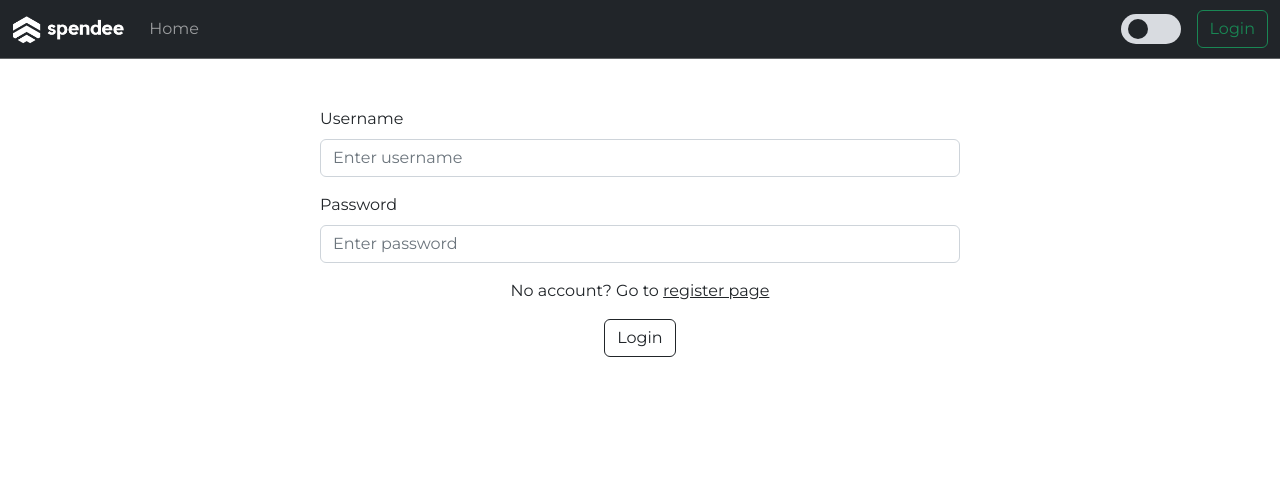
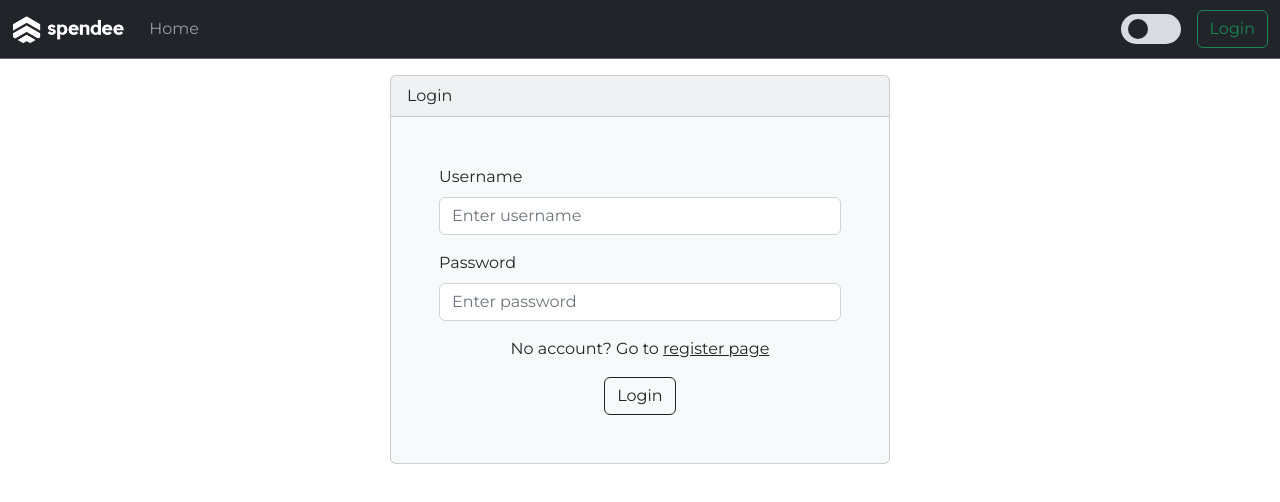
Before and after one commit to Kewinsky/expense-tracker, a React (Create React App) app in the folder frontend/: page /login in a window 1280 px wide. Shown: the top 502 px of the page. Built offline with nearby package versions, Linux system fonts and the light colour scheme.

Commit message:
change backgorund color of body when dark mode, wrap with card login/register components

```diff
--- a/frontend/src/components/darkModeComponent/DarkModeComponent.js
+++ b/frontend/src/components/darkModeComponent/DarkModeComponent.js
@@ -18,7 +18,7 @@ const DarkModeComponent = () => {
   const switchThemes = (theme) => {
     if (theme === "dark") {
       document.body.style.color = "white";
-      document.body.style.backgroundColor = "#212529";
+      document.body.style.backgroundColor = "#323539";
     } else {
       document.body.style.color = "black";
       document.body.style.backgroundColor = "white";
--- a/frontend/src/components/loginComponent/LoginComponent.js
+++ b/frontend/src/components/loginComponent/LoginComponent.js
@@ -4,6 +4,7 @@ import { useState, useRef, useContext } from "react";
 import { useNavigate } from "react-router-dom";
 import AuthService from "../../services/authService";
 import { ThemeContext } from "../../App";
+import { Card } from "react-bootstrap";
 
 const LoginComponent = () => {
   const { theme } = useContext(ThemeContext);
@@ -45,7 +46,9 @@ const LoginComponent = () => {
   };
 
   return (
-    <Form onSubmit={handleLogin} ref={form}>
+    <Card className={`bg-${theme}`}>
+      <Card.Header>Login</Card.Header>
+      <Form onSubmit={handleLogin} ref={form} className="m-5">
         <Form.Group className="mb-3">
           <Form.Label>Username</Form.Label>
           <Form.Control
@@ -92,6 +95,7 @@ const LoginComponent = () => {
           </Form.Group>
         )}
       </Form>
+    </Card>
   );
 };
 
--- a/frontend/src/components/registerComponent/RegisterComponent.js
+++ b/frontend/src/components/registerComponent/RegisterComponent.js
@@ -1,7 +1,7 @@
 import Button from "react-bootstrap/Button";
 import React, { useState, useRef, useContext } from "react";
 import AuthService from "../../services/authService";
-import { Form } from "react-bootstrap";
+import { Form, Card, CardGroup } from "react-bootstrap";
 import { useNavigate } from "react-router-dom";
 import { ThemeContext } from "../../App";
 
@@ -60,7 +60,9 @@ const RegisterComponent = () => {
   };
 
   return (
-    <Form onSubmit={handleRegister} ref={form}>
+    <Card className={`bg-${theme}`}>
+      <Card.Header>Login</Card.Header>
+      <Form onSubmit={handleRegister} ref={form} className="m-5">
         <Form.Group className="mb-3">
           <Form.Label>Username</Form.Label>
           <Form.Control
@@ -110,6 +112,7 @@ const RegisterComponent = () => {
           </Form.Group>
         )}
       </Form>
+    </Card>
   );
 };
 
--- a/frontend/src/pages/loginPage/LoginPage.js
+++ b/frontend/src/pages/loginPage/LoginPage.js
@@ -1,9 +1,10 @@
 import LoginComponent from "../../components/loginComponent/LoginComponent";
+import "./loginPage.scss";
 
 const LoginPage = () => {
   return (
     <div className="d-flex justify-content-center">
-      <div className="m-5 w-50">
+      <div className="m-3 set-width">
         <LoginComponent />
       </div>
     </div>
--- /dev/null
+++ b/frontend/src/pages/loginPage/loginPage.scss
@@ -0,0 +1,5 @@
+@import "../../utils/theme.scss";
+
+.set-width {
+  width: 500px;
+}
--- a/frontend/src/pages/registerPage/RegisterPage.js
+++ b/frontend/src/pages/registerPage/RegisterPage.js
@@ -1,8 +1,9 @@
 import RegisterComponent from "../../components/registerComponent/RegisterComponent";
+import "./registerPage.scss";
 const RegisterPage = () => {
   return (
     <div className="d-flex justify-content-center">
-      <div className="m-5 w-50">
+      <div className="m-3 set-width">
         <RegisterComponent />
       </div>
     </div>
--- /dev/null
+++ b/frontend/src/pages/registerPage/registerPage.scss
@@ -0,0 +1,5 @@
+@import "../../utils/theme.scss";
+
+.set-width {
+  width: 500px;
+}
--- a/frontend/src/utils/theme.scss
+++ b/frontend/src/utils/theme.scss
@@ -1,2 +1,3 @@
 $dark: #212529;
+$lightDark: #323539;
 $light: #d8dbe0;
```
Lines whose indentation alone changed are shown as unchanged.
